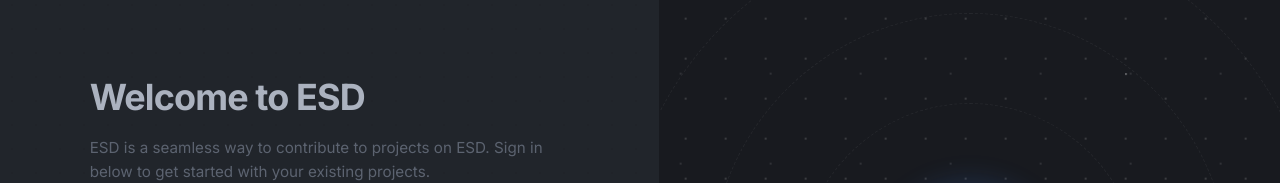
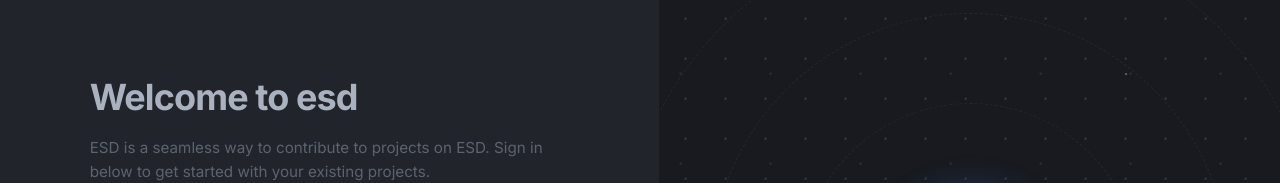
Before and after one commit to ritesh-avkalan/electron-installer-template, a React (Vite) app: page / in a window 1280 px wide. Shown: the part 127-310 px from the top of the page. Built offline with nearby package versions, Linux system fonts and the light colour scheme; no server answers.

Commit message:
chore: update background color, rename app title, and add zip target to electron-builder configuration

```diff
--- a/src/components/LoginScreen.tsx
+++ b/src/components/LoginScreen.tsx
@@ -83,7 +83,7 @@ export const LoginScreen: React.FC = () => {
           {mode === 'welcome' && (
             <>
               <div className="login-header-group">
-                <h1 className="login-title">Welcome to ESD</h1>
+                <h1 className="login-title">Welcome to esd</h1>
                 <p className="login-subtitle">
                   ESD is a seamless way to contribute to projects on ESD. Sign in below to get started with your existing projects.
                 </p>
--- a/src/index.css
+++ b/src/index.css
@@ -2,7 +2,7 @@
 
 :root {
   /* Dark mode (VS Code Atom One Dark Theme) */
-  --bg-color: #282c34;
+  --bg-color: #0a0a0a;
   --card-bg: #21252b;
   --sidebar-bg: #1e2227;
   --border-color: #181a1f;
```
Also changed, not shown: package.json (+5 -2 lines).
